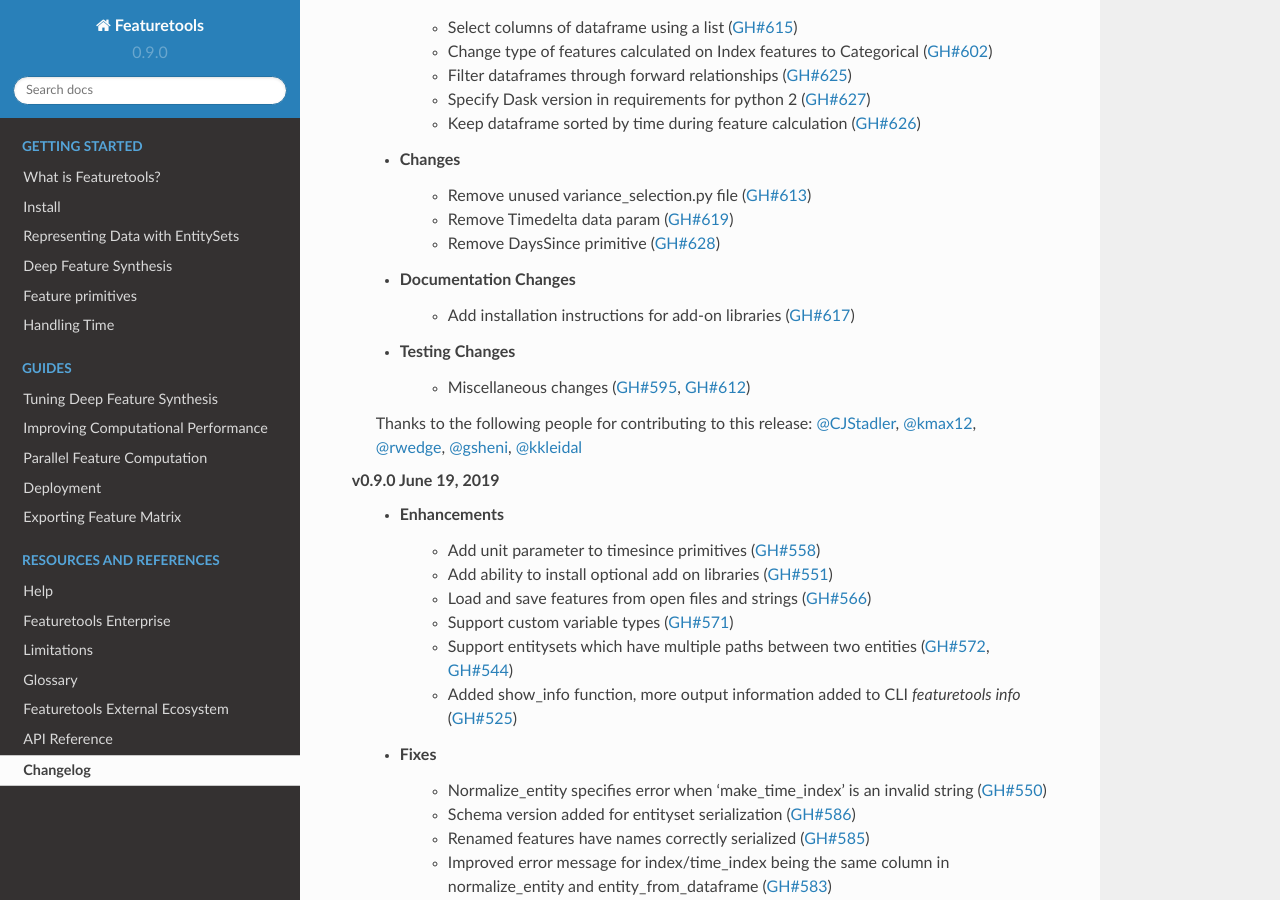
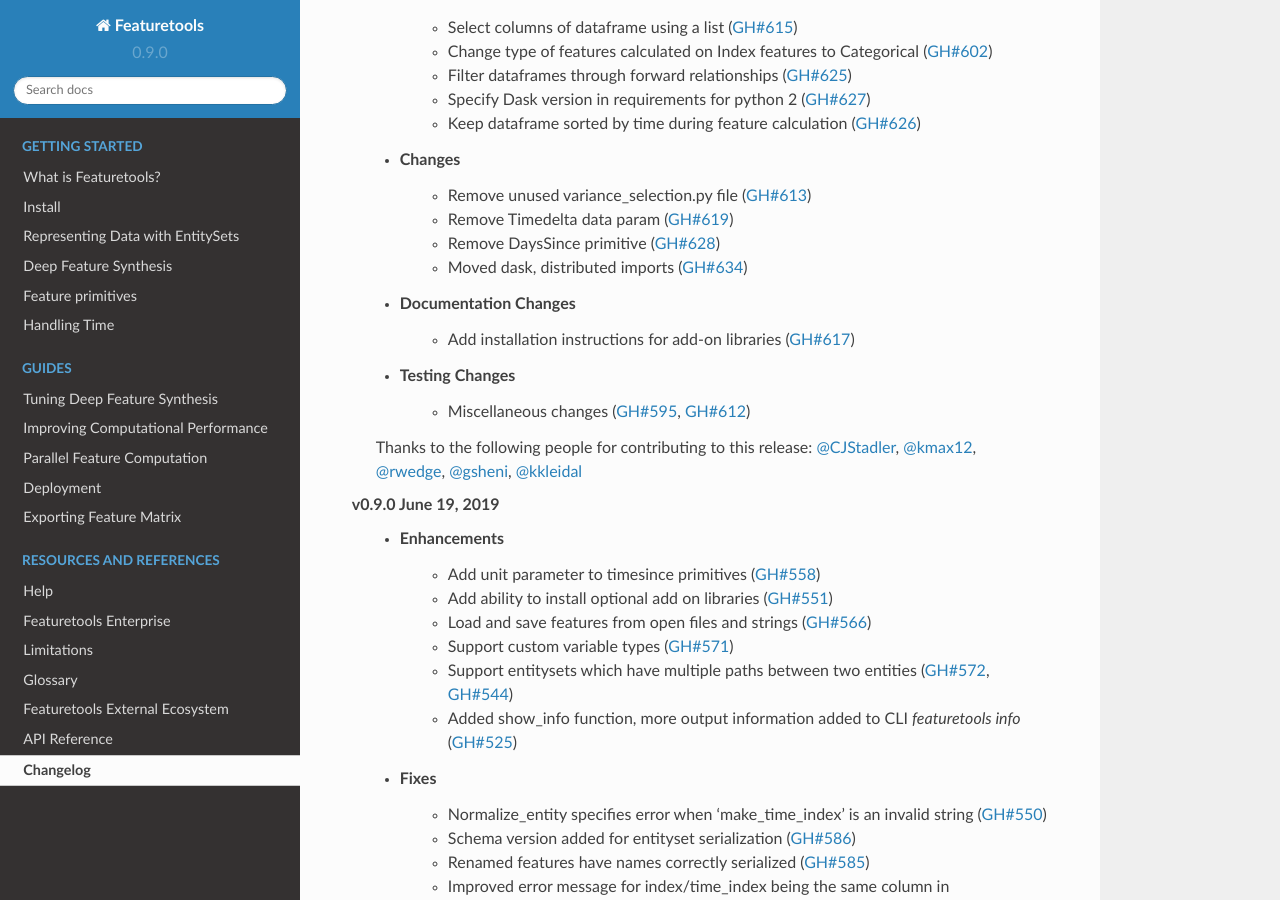
Before and after one commit to alteryx/featuretools, a Sphinx documentation site: the page built from docs/source/changelog.rst, in a window 1280 px wide and 900 px high, scrolled down 331 px. Built offline with Sphinx 7.4.7 and the Read the Docs theme 2.0.0, drawn with Linux system fonts in a browser that asks for light colours; pages that are not in the unit, such as notebooks, are missing from menus.

Commit message:
updated changelog'

```diff
--- a/docs/source/changelog.rst
+++ b/docs/source/changelog.rst
@@ -16,6 +16,7 @@
         * Remove unused variance_selection.py file (:pr:`613`)
         * Remove Timedelta data param (:pr:`619`)
         * Remove DaysSince primitive (:pr:`628`)
+        * Moved dask, distributed imports (:pr:`634`)
     * Documentation Changes
         * Add installation instructions for add-on libraries (:pr:`617`)
     * Testing Changes
```
